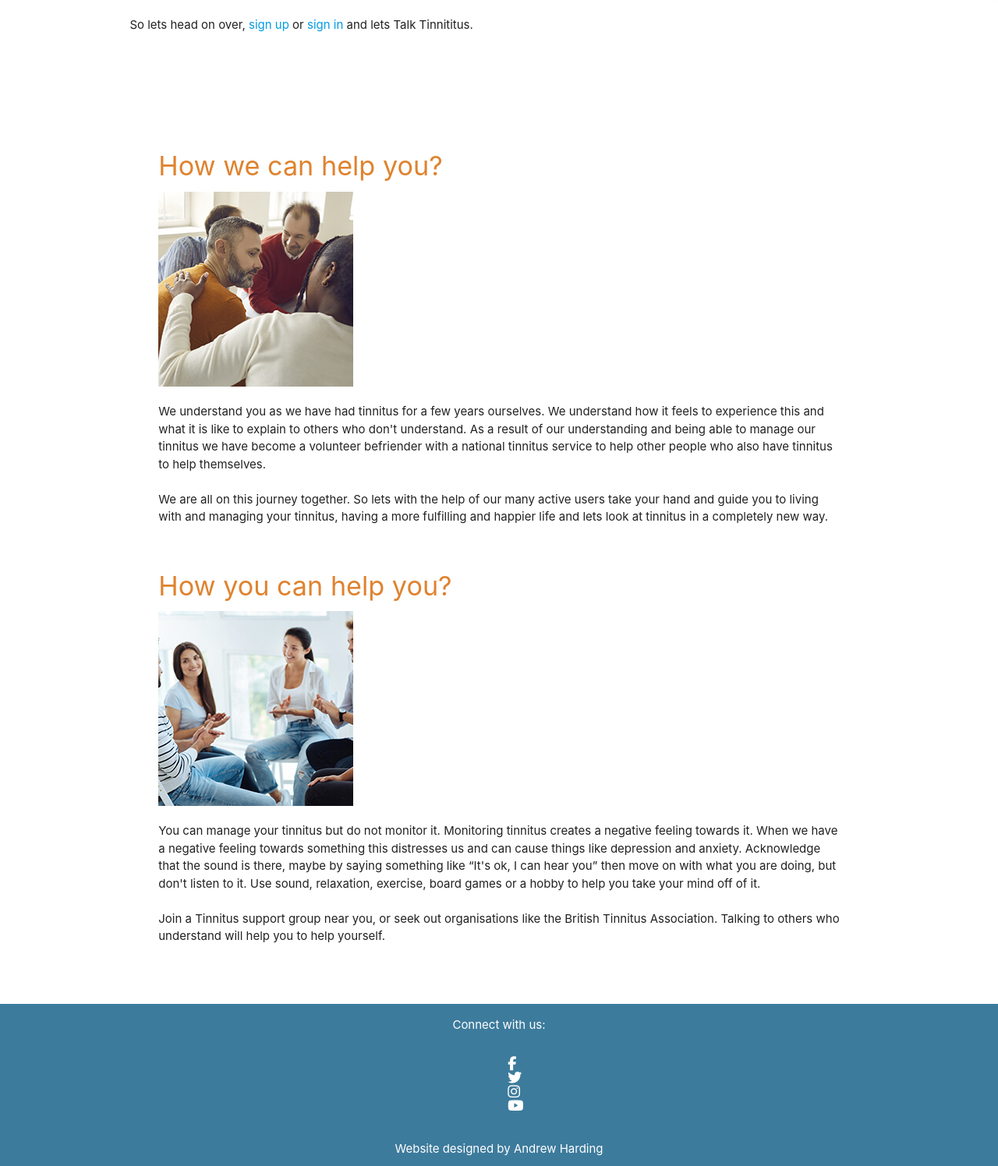
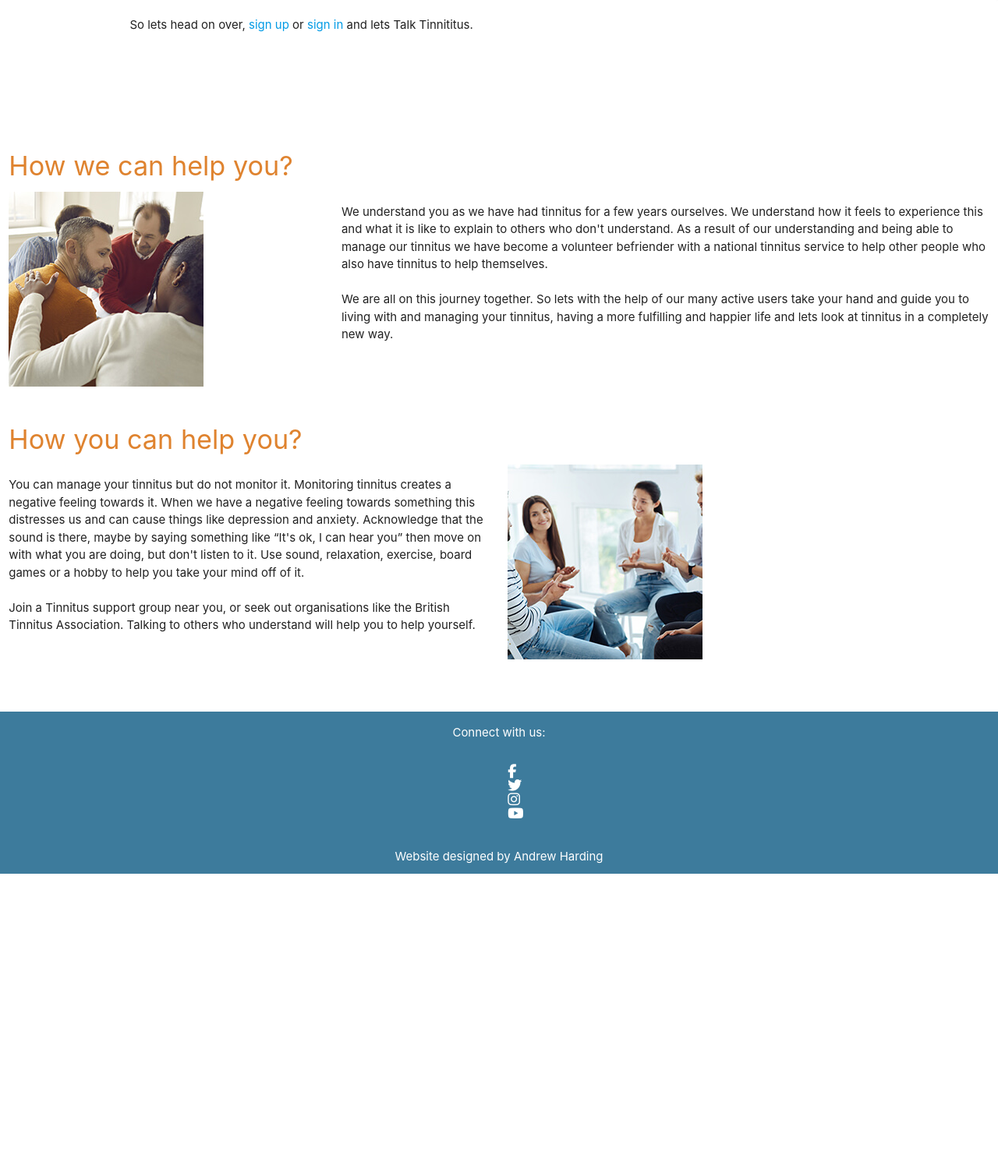
Before and after one commit to AndrewH1188/talking-tinnitus-ms3, a Flask app: page /about in a window 1280 px wide. Shown: the part 863-2359 px from the top of the page at 78% size. After the commit the page ends 1984 px from the top, so only its background shows below. Run offline with Flask 2, Linux system fonts and the light colour scheme; some libraries are stand-ins or nearby versions.

Commit message:
Amending the layout for the two sections how we can help and how you can help, this is closer to my desired layout but needs working on still.

```diff
--- a/templates/about-us.html
+++ b/templates/about-us.html
@@ -19,12 +19,16 @@
     <br>
     So lets head on over, <a href="#">sign up</a> or <a href="#">sign in</a> and lets Talk Tinnititus.
 </p>
+
 <article>
-    <div class="container">
     <div class="row">
-            <div class="col l12 s6">
-                <h4 class="section-heading-left">How we can help you?</h4>
+        <div class="col s12">
+            <h4 class="section-heading-right">How we can help you?</h4>
+        </div>
+        <div class="col s4">
             <img src="{{url_for('static', filename='images/about-we-help-you.jpg')}}" class="left-image" alt="Lady comforting man with others in a support group">
+        </div>
+        <div class="col s8">
             <p>
                 We understand you as we have had tinnitus for a few years ourselves. We understand how it feels to
                 experience
@@ -43,14 +47,19 @@
             </p>
         </div>
       </div>
+
+    </article>
+
+
+
+
+
+
+    <div class="row">
+        <div class="col s12">
+            <h4 class="section-heading-left">How you can help you?</h4>
         </div>
-</article>
-<article>
-    <div class="container">
-        <div class="row">
-            <div class="col l12 s6">
-                <h4 class="section-heading-right">How you can help you?</h4>
-                <img src="{{url_for('static', filename='images/about-you-help-you.jpg')}}" class="right-image" alt="A group of people listening and discussing with each other">
+        <div class="col s6">
             <p>
                 You can manage your tinnitus but do not monitor it. Monitoring tinnitus creates a negative feeling
                 towards it.
@@ -68,6 +77,8 @@
                 others who understand will help you to help yourself.
             </p>
         </div>
+        <div class="col s6">
+            <img src="{{url_for('static', filename='images/about-you-help-you.jpg')}}" class="right-image" alt="A group of people listening and discussing with each other">
         </div>
       </div>
     </article>
```
Lines whose indentation alone changed are shown as unchanged.
